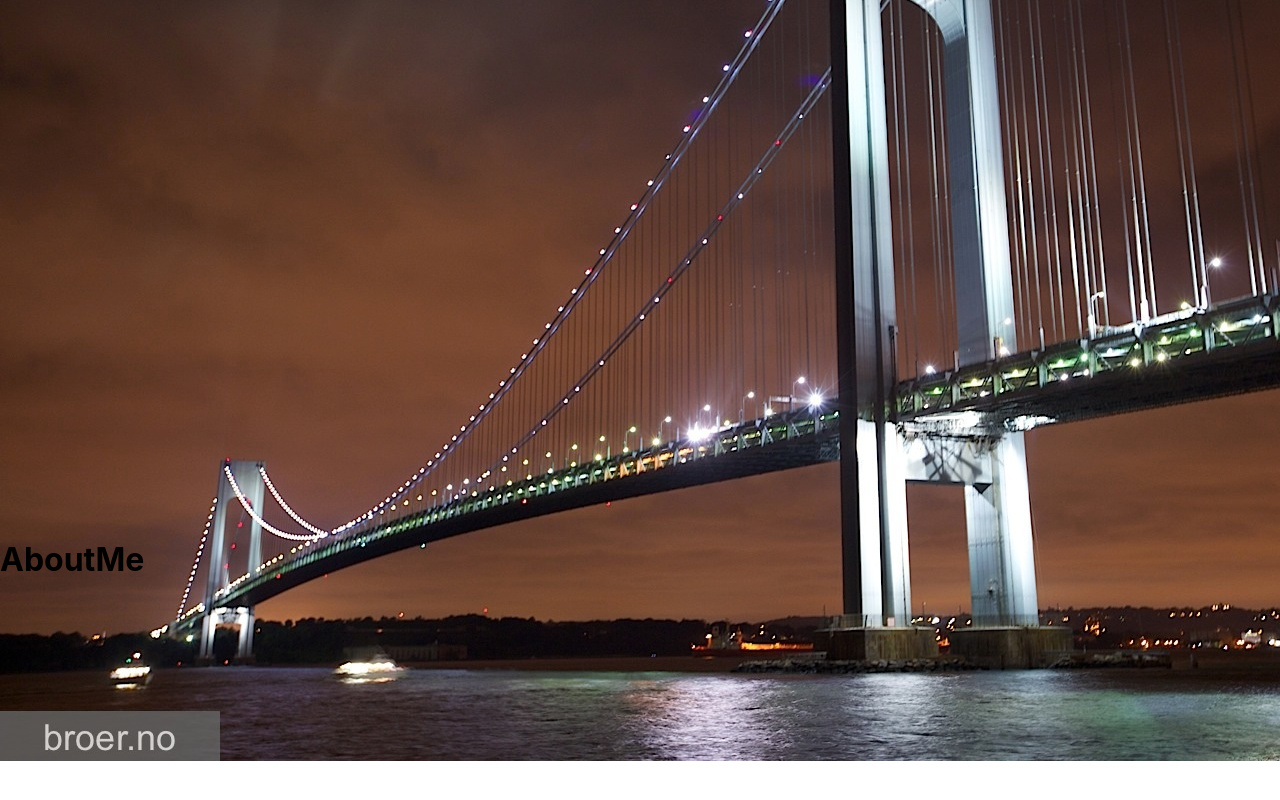
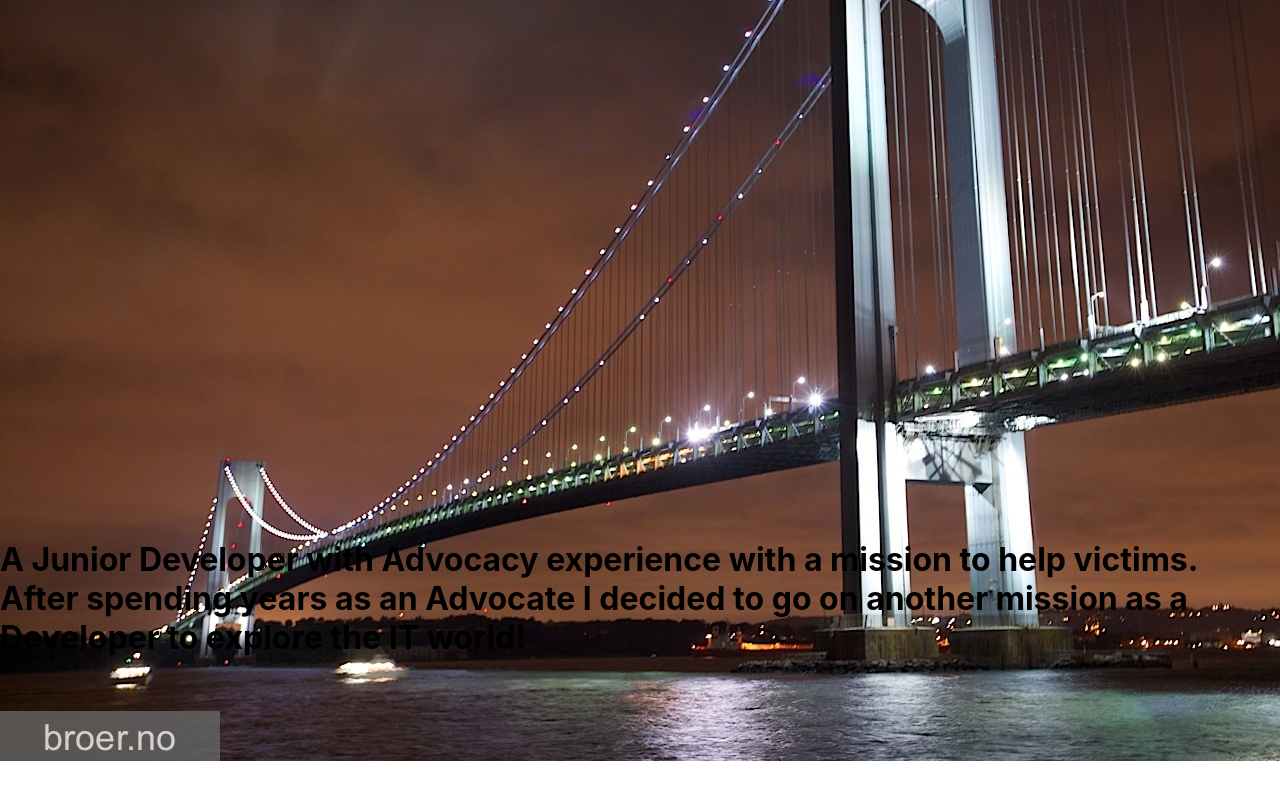
Before and after one commit to chlo84/portfolio, a React (Create React App) app: page / in a window 1280 px wide. Shown: the part 436-1236 px from the top of the page. Built offline with nearby package versions, Linux system fonts and the light colour scheme; the HTML template or start-up script is replaced by a standard one.

Commit message:
moved image to landing page css added an about me description

```diff
--- a/src/components/AboutMe/aboutMe.js
+++ b/src/components/AboutMe/aboutMe.js
@@ -4,7 +4,7 @@ import Button from 'react-bootstrap/Button';
 function AboutMe () {
 return (
     <div className='page AboutMe' id='about'>
-        <h1>AboutMe</h1>
+        <h1>A Junior Developer with Advocacy experience with a mission to help victims. After spending years as an Advocate I decided to go on another mission as a Developer to explore the IT world!</h1>
     </div>
 )
 
--- a/src/components/LandingPage/landingPage.css
+++ b/src/components/LandingPage/landingPage.css
@@ -1,5 +1,10 @@
+
+
+
 .LandingPage{
-    background-color: lightseagreen;
+    /* background-color: lightseagreen; */
+    background-image: url('./../../Img/VerrazanoB.jpg');
+    width: 100px;
     top: -200;
     overflow: visible;
     border-top-right-radius: 200px;
```
